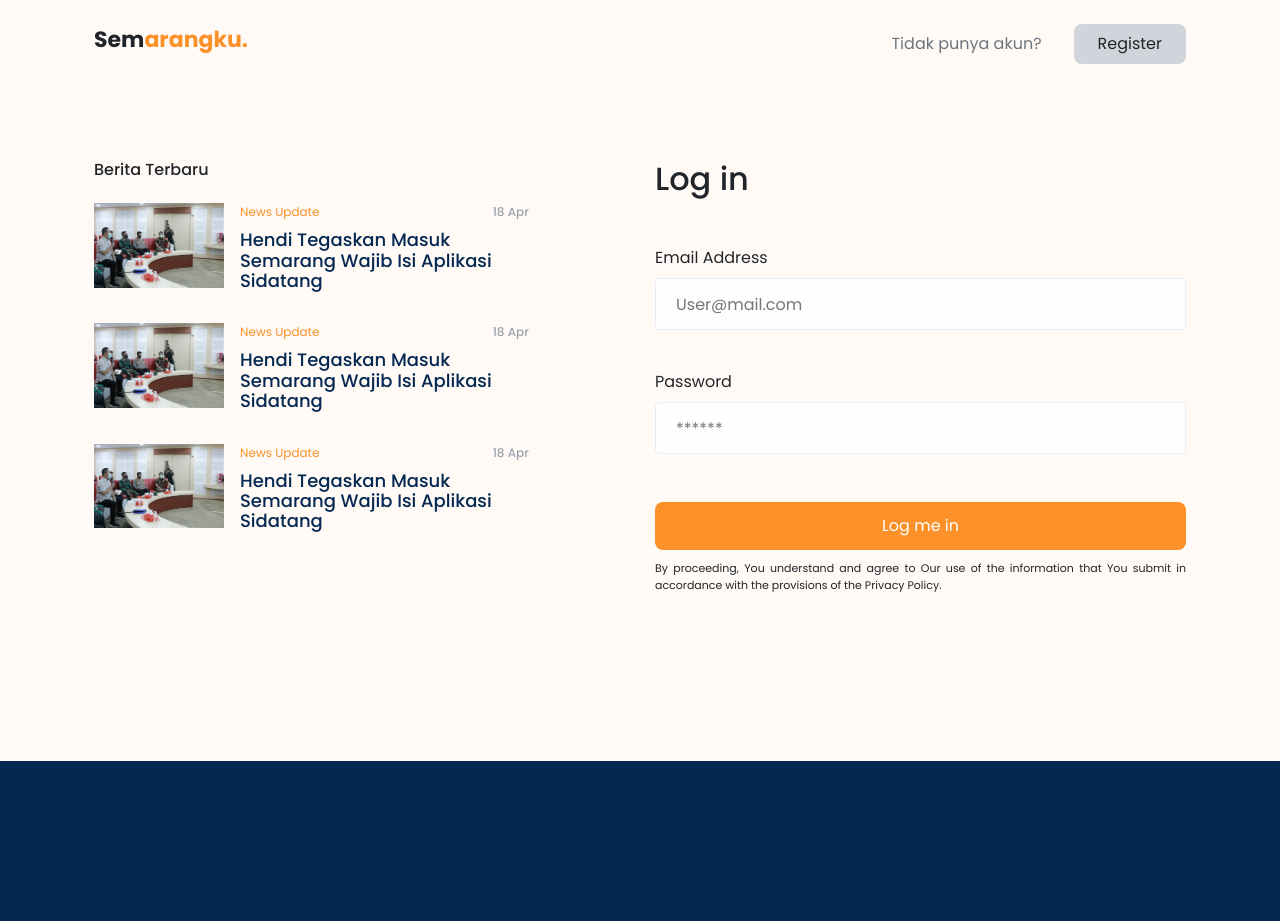
After one commit to wisnupratama24/ta-ppl, a PHP site: page /login.html in a window 1280 px wide. The commit adds this page. Run offline with PHP 8.4, Linux system fonts and the light colour scheme; some libraries are stand-ins or nearby versions.

Commit message:
login page

```diff
--- a/assets/css/style.css
+++ b/assets/css/style.css
@@ -5,6 +5,7 @@
   --secondary: #fb9128;
   --gray-300: #d1d5db;
   --gray-100: #f3f4f6;
+  --gray-400: #9ca3af;
 
   --title: #042852;
 }
@@ -45,6 +46,7 @@ div.navbar ul {
 div.navbar ul li {
   padding: 0 1.5rem;
 }
+
 .navbar .menus {
   width: 75%;
   display: flex;
@@ -183,6 +185,45 @@ footer {
 /* @media only screen and (min-width: 768px) and (max-width: 991px) {
 } */
 
+.custom-input {
+  width: 100%;
+  height: 52px;
+  border-radius: 4px;
+  border: 1px #e5eef6 solid;
+  background-color: #fefefe;
+  margin-bottom: 24px;
+  padding-left: 20px;
+  outline: none;
+  color: #123049;
+  font-size: 16px;
+  color: #123049;
+}
+
+/* Login */
+
+.privacy-content {
+  font-size: 11px;
+  margin-top: 10px;
+  text-align: justify;
+}
+
+.news-login .title-news h6 {
+  margin-top: -7px;
+  width: 75%;
+  color: var(--title);
+  font-size: 18px;
+  line-height: 1.275rem;
+}
+
+.news-login .tanggal-news {
+  font-size: 12px;
+  margin-left: -10px;
+  font-weight: 500;
+  color: var(--gray-400);
+}
+
+/* End Login */
+
 /* penggunaan media query pada mobile layout */
 @media only screen and (min-width: 480px) and (max-width: 991px) {
   .hamburger {
--- a/index.html
+++ b/index.html
@@ -5,7 +5,7 @@
     <meta name="viewport" content="width=device-width, initial-scale=1, shrink-to-fit=no">
     <link rel="stylesheet" href="assets/vendor/bootstrap/css/bootstrap.min.css">
     <link rel="stylesheet" href="assets/css/style.css">
-    <title>Semarang</title>
+    <title>Semarangku.</title>
   </head>
   <body>
 
--- /dev/null
+++ b/login.html
@@ -0,0 +1,125 @@
+<!doctype html>
+<html lang="en">
+  <head>
+    <meta charset="utf-8">
+    <meta name="viewport" content="width=device-width, initial-scale=1, shrink-to-fit=no">
+    <link rel="stylesheet" href="assets/vendor/bootstrap/css/bootstrap.min.css">
+    <link rel="stylesheet" href="assets/css/style.css">
+    <title>Semarangku.</title>
+  </head>
+  <body>
+
+    <nav>
+        <div class="navbar-login container p-4 d-flex flex-md-row flex-column justify-content-between align-items-md-center">
+            <h6 class="font-weight-bold" style="font-size: 22px;"> Sem<span style="color: #fb9128;">arangku.</span></h6>
+
+            <div class="d-flex mt-md-0 mt-4">
+                <p class="text-secondary mr-4 my-auto">Tidak punya akun? </p>
+                <a class="btn btn-register" >Register</a>
+            </div>
+        </div>
+    </nav>
+
+    <main class="main d-flex align-items-center mt-md-5 mt-3">
+        <section class="login container p-4">
+            <div class="row">
+                <div class="col-md-6">
+                    <h6>Berita Terbaru</h6>
+                    <div class="news-login mt-4">
+                        <div class="d-flex">
+                            <div class="mr-3">
+                                <img src="/assets/img/news-1.jpeg" width="130px" alt="Berita">
+                            </div>
+                            <div >
+                                <div class="d-flex justify-content-between w-75">
+                                    <p style="font-size:12px;color: #fb9128;">News Update</p>
+                                    <p class="tanggal-news">18 Apr</p>
+                                </div>
+                                <a href="/" class="title-news">
+                                    <h6>
+                                        Hendi Tegaskan Masuk Semarang Wajib Isi Aplikasi Sidatang
+                                    </h6>
+                                </a>
+                            </div>
+                        </div>
+
+                        <div class="d-flex my-4">
+                            <div class="mr-3">
+                                <img src="/assets/img/news-1.jpeg" width="130px" alt="Berita">
+                            </div>
+                            <div >
+                                <div class="d-flex justify-content-between w-75">
+                                    <p style="font-size:12px;color: #fb9128;">News Update</p>
+                                    <p class="tanggal-news">18 Apr</p>
+                                </div>
+                                <a href="/" class="title-news">
+                                    <h6>
+                                        Hendi Tegaskan Masuk Semarang Wajib Isi Aplikasi Sidatang
+                                    </h6>
+                                </a>
+                            </div>
+                        </div>
+
+                        <div class="d-flex">
+                            <div class="mr-3">
+                                <img src="/assets/img/news-1.jpeg" width="130px" alt="Berita">
+                            </div>
+                            <div >
+                                <div class="d-flex justify-content-between w-75">
+                                    <p style="font-size:12px;color: #fb9128;">News Update</p>
+                                    <p class="tanggal-news">18 Apr</p>
+                                </div>
+                                <a href="/" class="title-news">
+                                    <h6>
+                                        Hendi Tegaskan Masuk Semarang Wajib Isi Aplikasi Sidatang
+                                    </h6>
+                                </a>
+                            </div>
+                        </div>
+                    </div>
+
+                </div>
+                <div class="col-md-6">
+                    <h2 class="mb-5">Log in</h2>
+                    <form action="" class="mt-5">
+                        <div class="form-group">
+                            <label for="email">Email Address</label>
+                            <input type="email" autocomplete="off" placeholder="User@mail.com" class="custom-input" name="email" id="email">
+                        </div>
+
+                        <div class="form-group mt-3">
+                            <label for="password">Password</label>
+                            <input type="password" placeholder="******" class="custom-input" name="password" id="password">
+                        </div>
+
+                        <div >
+                            <button style="padding: 0.75rem 0;" class="btn mt-4 btn-custom-primary btn-block">Log me in</button>
+                            <p class="privacy-content">By proceeding, You understand and agree to Our use of the information that You submit in accordance with the provisions of the Privacy Policy.</p>
+                        </div>
+                    </form>
+
+                </div>
+            </div>
+        </section>
+    </main>
+
+
+    <footer>
+
+
+    </footer>
+
+    <script src="/assets/jquery-3.6.0.min.js"></script>
+    <script src="https://code.jquery.com/jquery-3.2.1.slim.min.js" integrity="sha384-KJ3o2DKtIkvYIK3UENzmM7KCkRr/rE9/Qpg6aAZGJwFDMVNA/GpGFF93hXpG5KkN" crossorigin="anonymous"></script>
+    <script src="https://cdnjs.cloudflare.com/ajax/libs/popper.js/1.12.9/umd/popper.min.js" integrity="sha384-ApNbgh9B+Y1QKtv3Rn7W3mgPxhU9K/ScQsAP7hUibX39j7fakFPskvXusvfa0b4Q" crossorigin="anonymous"></script>
+    <script src="/assets/vendor/bootstrap/js/bootstrap.min.js"></script>
+    <script>
+        $( document ).ready(function() {
+            $('.hamburger').click(function(){
+                console.log('ok');
+                $('.menus').toggleClass('navbar-active');
+            });
+        });
+    </script>
+  </body>
+</html>
```
Also changed, not shown: assets/img/news-1.jpeg (added).
